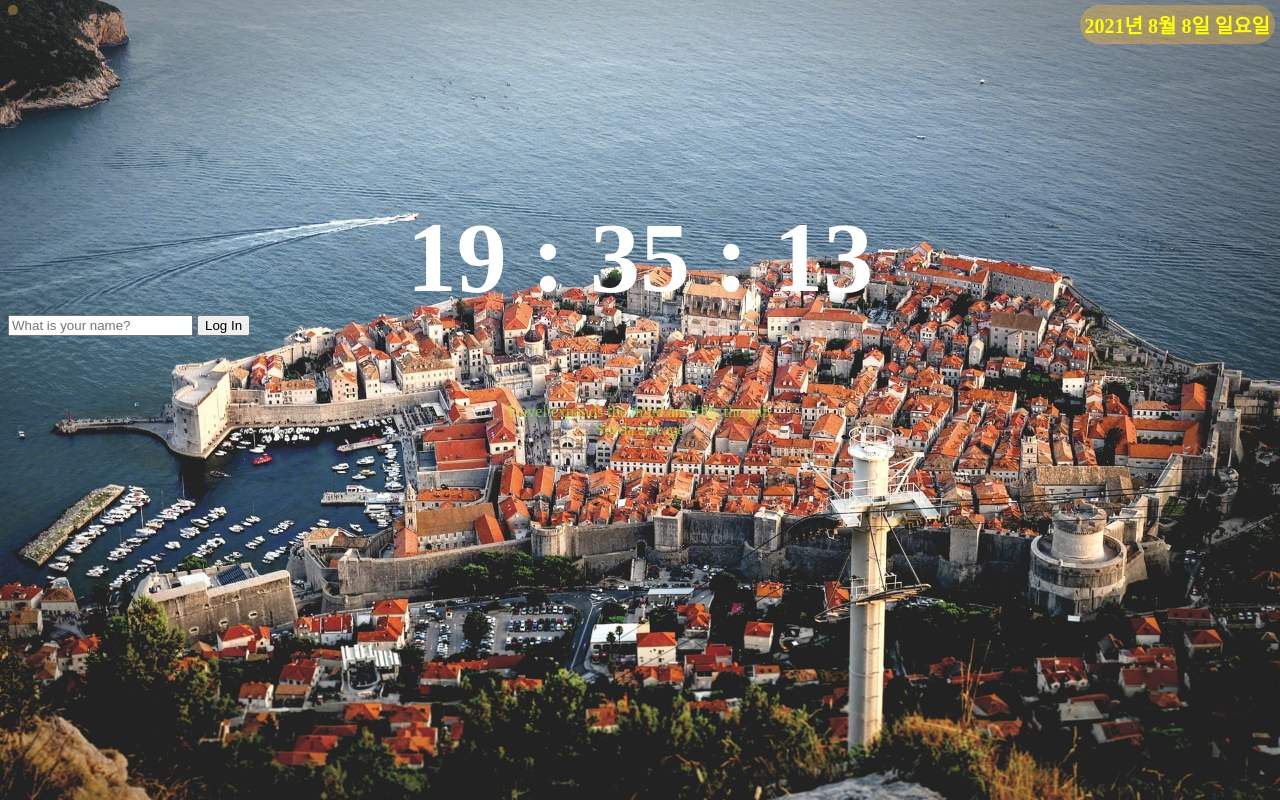
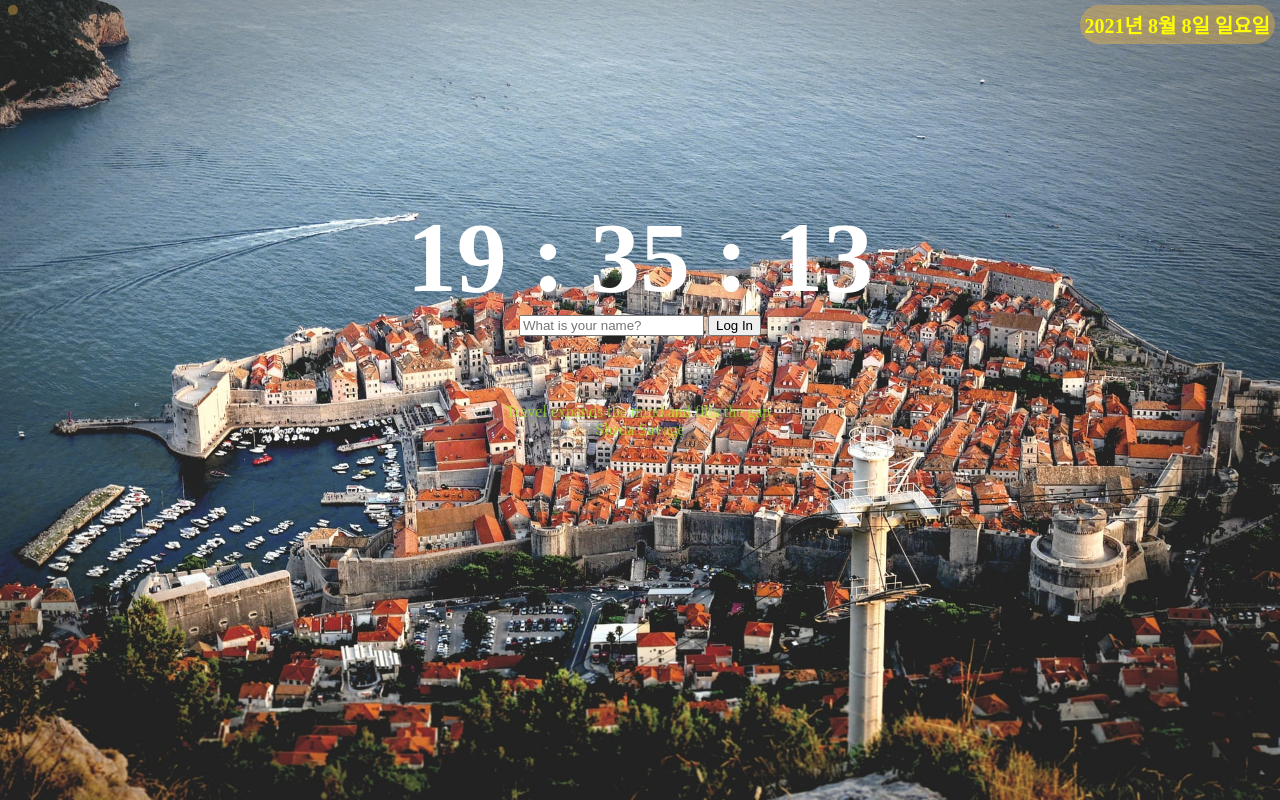
Before and after one commit to sunjw0531/vanilla-js-challenge, a plain HTML site: page index.html in a window 1280 px wide. Drawn offline with Linux system fonts and the light colour scheme.

Commit message:
html change

```diff
--- a/css/style.css
+++ b/css/style.css
@@ -42,9 +42,11 @@
     border-radius: 20px;
 }
 
+
 .login-form-class{
     display : flex;
     justify-content: center;
+    align-items: center;
 }
 
 #greeting{
--- a/index.html
+++ b/index.html
@@ -10,11 +10,14 @@
 <body>
     <h2 id = "clock">00:00:00</h2>
     <h3 id = "date"></h3>
-    <form class = "hidden" id = "login-form" >
-        <input required maxlength = "15"
-         type="text" placeholder="What is your name?">
-        <button>Log In</button>
-    </form>
+    <div class = "login-form-class">
+        <form class = "hidden" id = "login-form" >
+            <input required maxlength = "15"
+             type="text" placeholder="What is your name?">
+            <button>Log In</button>
+        </form>
+    </div>
+
     <h1 class = "hidden" id = "greeting"></h1>
     <div class = "todo-form_class">
         <form class = "hidden" id = "todo-form">
```
